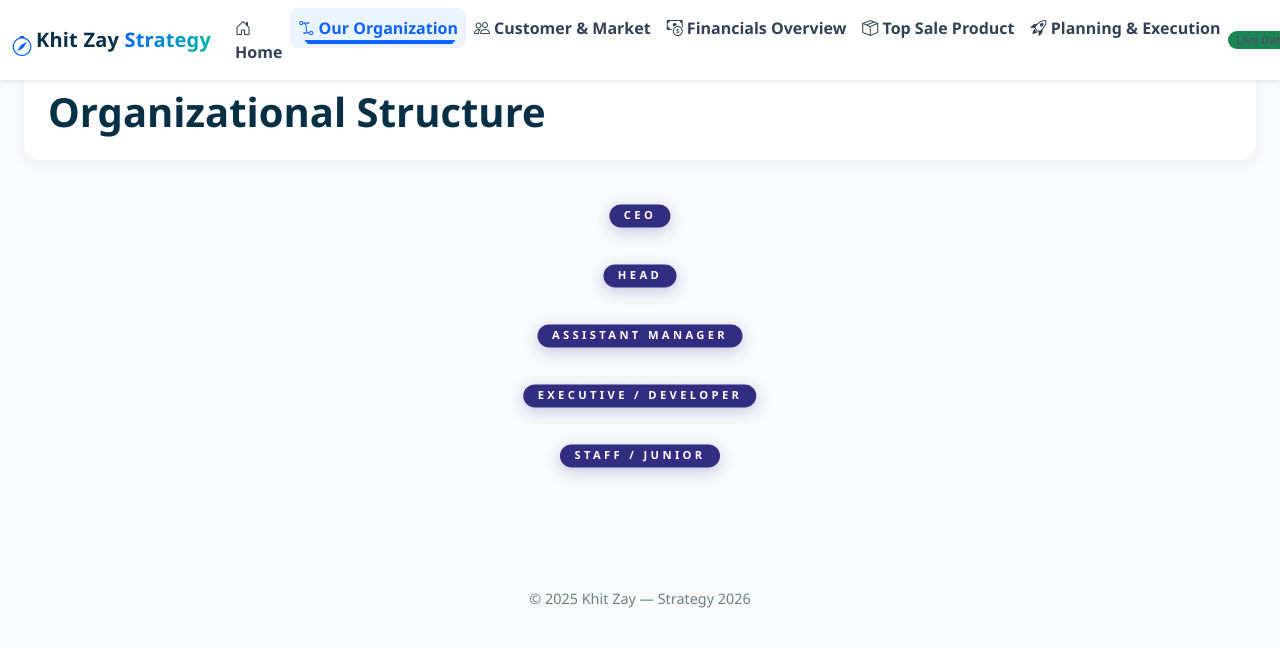
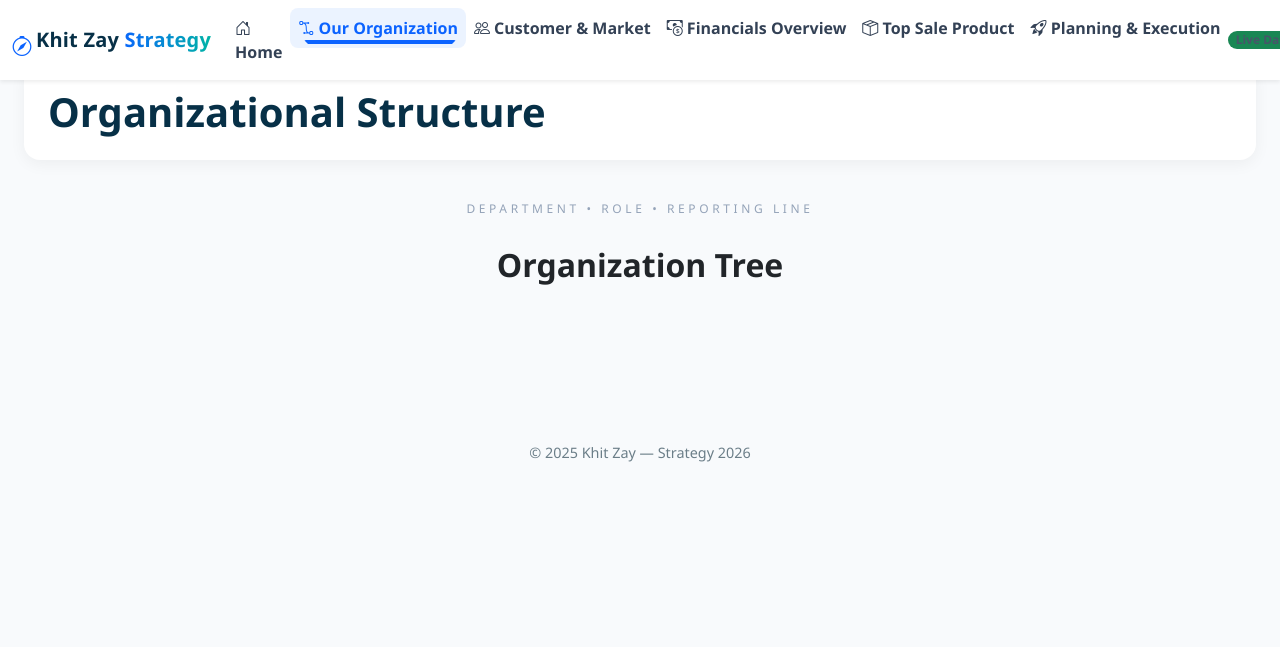
Before and after one commit to tobecontinue-hub/KZ-strategic, a Flask app: page /org_structure in a window 1280 px wide. Shown: the top 647 px of the page. Run offline with Flask 3, Linux system fonts and the light colour scheme; some libraries are stand-ins or nearby versions.

Commit message:
Restore hierarchical org tree layout

```diff
--- a/dashboard_app_from_excel/templates/org_structure.html
+++ b/dashboard_app_from_excel/templates/org_structure.html
@@ -1,221 +1,110 @@
 {% extends "base.html" %}
 {% block content %}
 <style>
-  .org-canvas {
+  :root { color-scheme: light dark; }
+  .org-wrapper { max-width: 1200px; margin: 0 auto; padding: 1rem 1rem 3rem; }
+  .org-wrapper h2 { text-align: center; font-weight: 800; margin-bottom: 0.35rem; }
+  .org-wrapper p.subhead { text-align: center; letter-spacing: 0.3em; text-transform: uppercase; font-size: 0.75rem; color: #94a3b8; margin-bottom: 1.75rem; }
+  .tree ul { padding-top: 1rem; position: relative; padding-left: 0; display: flex; justify-content: center; flex-wrap: wrap; }
+  .tree li { list-style-type: none; margin: 0 0.8rem; text-align: center; position: relative; padding: 1rem 0 0 0; }
+  .tree li::before,
+  .tree li::after { content: ''; position: absolute; top: 0; border-top: 1px solid #d7dfe7; width: 50%; height: 1rem; }
+  .tree li::before { right: 50%; }
+  .tree li::after { left: 50%; border-left: 1px solid #d7dfe7; }
+  .tree li:only-child::after,
+  .tree li:only-child::before { display: none; }
+  .tree li:only-child { padding-top: 0; }
+  .tree li:first-child::before,
+  .tree li:last-child::after { border: none; }
+  .tree li:last-child::before { border-right: 1px solid #d7dfe7; border-radius: 0 0 0.75rem 0; }
+  .tree li:first-child::after { border-radius: 0 0 0 0.75rem; }
+  .node-card {
+    --dept-color: #94a3b8;
+    display: inline-flex;
+    align-items: center;
+    gap: 0.85rem;
+    border-radius: 16px;
+    border: 1px solid rgba(148,163,184,0.4);
+    padding: 0.85rem 1rem;
+    min-width: 220px;
+    background: #fff;
+    box-shadow: 0 14px 32px rgba(15,23,42,0.12);
     position: relative;
-    padding: 2rem 0;
   }
-  .org-lines {
+  .node-card::after {
+    content: '';
     position: absolute;
-    top: 0;
-    left: 0;
-    width: 100%;
-    height: 100%;
+    inset: 0;
+    border-radius: 16px;
+    border: 2px solid var(--dept-color);
+    opacity: 0.18;
     pointer-events: none;
   }
-  .tier-stack {
-    display: flex;
-    flex-direction: column;
-    gap: 2rem;
+  .photo-frame {
+    width: 56px;
+    height: 56px;
+    border-radius: 50%;
+    overflow: hidden;
+    border: 3px solid rgba(148,163,184,0.4);
+    background: #e2e8f0;
+    flex-shrink: 0;
   }
-  .tier {
-    position: relative;
-    padding-top: 1.75rem;
-  }
-  .tier-label {
-    position: absolute;
-    top: 0;
-    left: 50%;
-    transform: translate(-50%, -50%);
-    padding: 0.2rem 0.9rem;
-    border-radius: 999px;
-    font-size: 0.7rem;
-    letter-spacing: 0.3em;
-    text-transform: uppercase;
-    background: #312e81;
-    color: #fff;
-    font-weight: 600;
-    box-shadow: 0 4px 16px rgba(49,46,129,.25);
-  }
-  .tier-row {
-    display: flex;
-    flex-wrap: wrap;
-    justify-content: center;
-    gap: 1rem;
-  }
-  .member-card {
-    width: 230px;
-    border-radius: 16px;
-    border: 1px solid rgba(148,163,184,.4);
-    padding: 1rem;
-    box-shadow: 0 14px 30px rgba(15,23,42,.12);
-    background: #fff;
-    text-align: center;
-    position: relative;
-  }
-  .member-card::before {
-    content: "";
-    position: absolute;
-    top: -32px;
-    left: 50%;
-    width: 2px;
-    height: 32px;
-    background: linear-gradient(180deg,#cbd5f5,#94a3b8);
-    transform: translateX(-50%);
-  }
-  .tier:first-of-type .member-card::before { display: none; }
-  .photo {
-    width: 60px;
-    height: 60px;
-    border-radius: 50%;
-    margin: 0 auto 0.5rem;
-    overflow: hidden;
-    border: 3px solid rgba(148,163,184,.4);
-    background: #e2e8f0;
-  }
-  .photo img {
-    width: 100%;
-    height: 100%;
-    object-fit: cover;
-    display: block;
-  }
-  .name { font-weight: 700; color: #0f172a; margin-bottom: 0.1rem; }
-  .role { font-size: 0.85rem; color: #475569; margin-bottom: 0.35rem; }
-  .meta {
-    display: inline-flex;
-    gap: 0.3rem;
-    flex-wrap: wrap;
-    justify-content: center;
-  }
-  .badge {
-    padding: 0.2rem 0.45rem;
-    border-radius: 999px;
-    font-size: 0.7rem;
-    background: #f1f5f9;
-    color: #475569;
-    font-weight: 600;
-  }
+  .photo-frame img { width: 100%; height: 100%; object-fit: cover; display: block; }
+  .node-name { font-weight: 700; color: #0f172a; margin-bottom: 0.1rem; }
+  .node-role { font-size: 0.85rem; color: #475569; margin-bottom: 0.4rem; text-transform: uppercase; letter-spacing: 0.08em; }
+  .node-meta { display: flex; gap: 0.35rem; flex-wrap: wrap; font-size: 0.7rem; }
+  .badge { padding: 0.18rem 0.45rem; border-radius: 999px; background: #f1f5f9; color: #475569; font-weight: 600; }
   .badge.status-vacant { background: #fee2e2; color: #b91c1c; }
   .badge.status-active { background: #dcfce7; color: #15803d; }
   @media (max-width: 768px) {
-    .member-card::before { display: none; }
-    .tier-label { position: static; transform: none; margin-bottom: 0.5rem; }
+    .tree ul { flex-direction: column; align-items: center; }
+    .tree li::before,
+    .tree li::after { display: none; }
   }
 </style>
 
-<div class="org-canvas" id="orgCanvas">
-  <svg class="org-lines" id="orgLines"></svg>
-  <div class="tier-stack" id="tierStack">
-    {% for label in ["CEO", "Head", "Assistant Manager", "Executive / Developer", "Staff / Junior"] %}
-      <section class="tier" data-tier-index="{{ loop.index0 }}">
-        <div class="tier-label">{{ label }}</div>
-        <div class="tier-row" data-tier-row></div>
-      </section>
-    {% endfor %}
+{% macro render_node(node, dept_colors) %}
+  {% set dept_color = dept_colors.get(node.department, '#94a3b8') %}
+  <li>
+    <div class="node-card" style="--dept-color: {{ dept_color }};">
+      <div class="photo-frame">
+        {% if node.photo_url %}
+          <img src="{{ node.photo_url }}" alt="{{ node.original_name or node.name }}" onerror="this.remove();">
+        {% else %}
+          <div style="width:100%;height:100%;display:flex;align-items:center;justify-content:center;font-weight:700;color:#475569;">
+            {{ (node.original_name or node.name)[:1] }}
+          </div>
+        {% endif %}
+      </div>
+      <div>
+        <div class="node-role">{{ node.role or 'Role TBD' }}</div>
+        <div class="node-name">{{ node.original_name or node.name }}</div>
+        <div class="node-meta">
+          <span class="badge">{{ node.department or 'Department' }}</span>
+          {% set status = node.status or '' %}
+          <span class="badge {{ 'status-vacant' if 'vacant' in status|lower else 'status-active' }}">{{ status or 'Status' }}</span>
+        </div>
+      </div>
+    </div>
+    {% if node.children %}
+      <ul>
+        {% for child in node.children %}
+          {{ render_node(child, dept_colors) }}
+        {% endfor %}
+      </ul>
+    {% endif %}
+  </li>
+{% endmacro %}
+
+<div class="org-wrapper">
+  <p class="subhead">Department • Role • Reporting Line</p>
+  <h2>Organization Tree</h2>
+  <div class="tree">
+    <ul class="root">
+      {% for node in root_nodes %}
+        {{ render_node(node, dept_colors) }}
+      {% endfor %}
+    </ul>
   </div>
 </div>
-
-<script>
-  const treeData = {{ root_nodes | tojson | safe }};
-
-  const tiers = [
-    { label: 'CEO', match: [/ceo/] },
-    { label: 'Head', match: [/head/] },
-    { label: 'Assistant Manager', match: [/assistant/, /asst/] },
-    { label: 'Executive / Developer', match: [/executive/, /developer/] },
-    { label: 'Staff / Junior', match: [/staff/, /junior/] }
-  ];
-
-  const tierRows = document.querySelectorAll('[data-tier-row]');
-  const svg = document.getElementById('orgLines');
-  const canvas = document.getElementById('orgCanvas');
-  const nodeMap = new Map();
-
-  const flatten = (nodes, parentId = null, acc = [], prefix = 'n') => {
-    nodes.forEach((node, idx) => {
-      const name = node.original_name || node.name || 'node';
-      const safeId = `${prefix}-${idx}-${name.replace(/[^a-z0-9]+/gi,'-').toLowerCase()}`;
-      const entry = {
-        id: safeId,
-        name,
-        role: node.role || '',
-        department: node.department || '',
-        status: node.status || '',
-        photo: node.photo_url || '',
-        parentId,
-        children: node.children || []
-      };
-      acc.push(entry);
-      if (node.children && node.children.length) {
-        flatten(node.children, safeId, acc, safeId);
-      }
-    });
-    return acc;
-  };
-
-  const getTierIndex = role => {
-    const lower = (role || '').toLowerCase();
-    for (let i = 0; i < tiers.length; i++) {
-      if (tiers[i].match.some(regex => regex.test(lower))) {
-        return i;
-      }
-    }
-    return tiers.length - 1;
-  };
-
-  const nodes = flatten(treeData);
-
-  nodes.forEach(node => {
-    const tierIndex = getTierIndex(node.role);
-    const row = tierRows[tierIndex];
-    if (!row) return;
-    const card = document.createElement('article');
-    card.className = 'member-card';
-    card.dataset.nodeId = node.id;
-    card.dataset.parentId = node.parentId || '';
-    card.innerHTML = `
-      <div class="photo">
-        ${node.photo ? `<img src="${node.photo}" alt="${node.name}" onerror="this.remove();">` : `<div style="width:100%;height:100%;display:flex;align-items:center;justify-content:center;font-weight:bold;color:#475569;">${node.name.charAt(0)}</div>`}
-      </div>
-      <div class="name">${node.name}</div>
-      <div class="role">${node.role || 'Role TBD'}</div>
-      <div class="meta">
-        <span class="badge">${node.department || 'Department'}</span>
-        <span class="badge ${node.status.toLowerCase().includes('vacant') ? 'status-vacant' : 'status-active'}">${node.status || 'Status'}</span>
-      </div>
-    `;
-    row.appendChild(card);
-    nodeMap.set(node.id, card);
-  });
-
-  const drawLines = () => {
-    const rect = canvas.getBoundingClientRect();
-    svg.setAttribute('width', rect.width);
-    svg.setAttribute('height', rect.height);
-    svg.innerHTML = '';
-
-    nodes.forEach(node => {
-      if (!node.parentId) return;
-      const childEl = nodeMap.get(node.id);
-      const parentEl = nodeMap.get(node.parentId);
-      if (!childEl || !parentEl) return;
-      const childRect = childEl.getBoundingClientRect();
-      const parentRect = parentEl.getBoundingClientRect();
-      const x1 = parentRect.left + parentRect.width / 2 - rect.left;
-      const y1 = parentRect.bottom - rect.top;
-      const x2 = childRect.left + childRect.width / 2 - rect.left;
-      const y2 = childRect.top - rect.top;
-      const midY = (y1 + y2) / 2;
-      const path = document.createElementNS('http://www.w3.org/2000/svg', 'path');
-      path.setAttribute('d', `M${x1} ${y1} C ${x1} ${midY}, ${x2} ${midY}, ${x2} ${y2}`);
-      path.setAttribute('stroke', '#cbd5f5');
-      path.setAttribute('fill', 'none');
-      path.setAttribute('stroke-width', '2');
-      svg.appendChild(path);
-    });
-  };
-
-  window.addEventListener('resize', () => requestAnimationFrame(drawLines));
-  drawLines();
-</script>
 {% endblock %}
```
